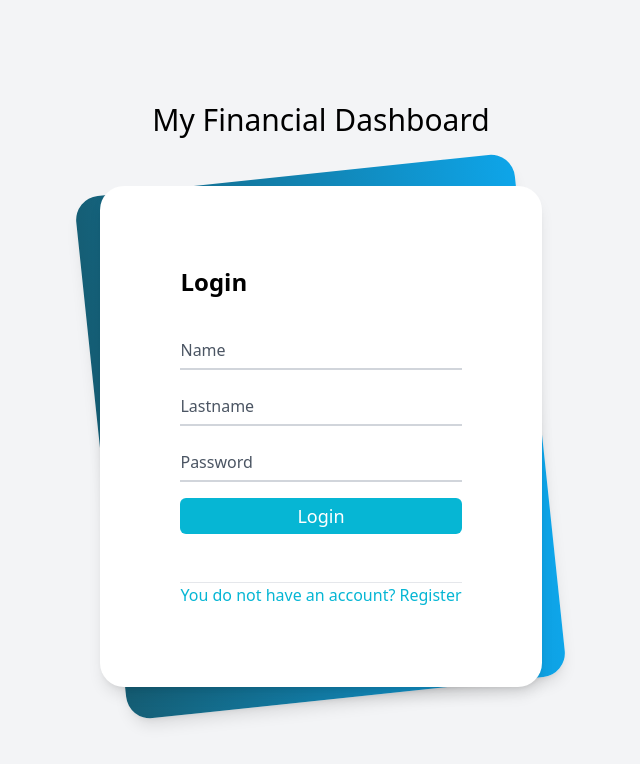
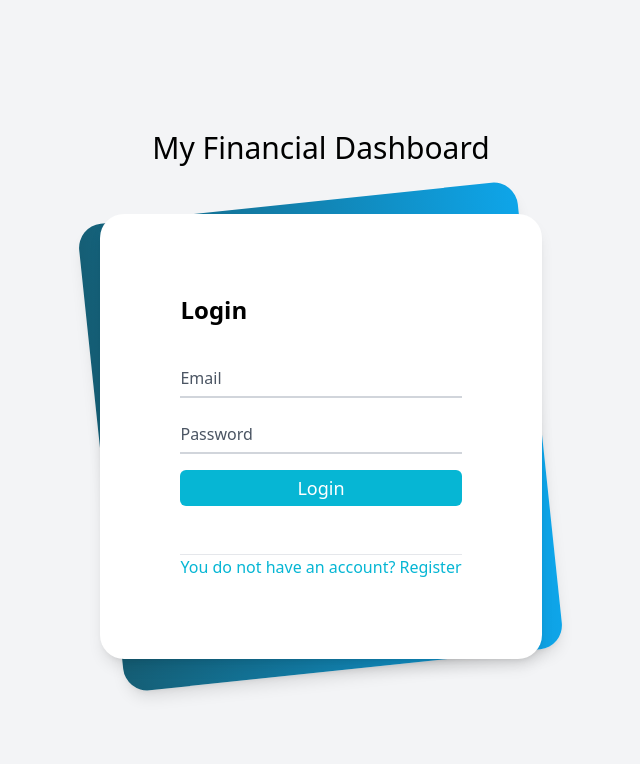
Before and after one commit to Animasso/Financial-Dashoard, a React (Vite) app: page / in a window 1280 px wide. Shown: the top 764 px of the page, without its empty margins (319-959 px from the left). Built offline with nearby package versions, Linux system fonts and the light colour scheme; a web font is replaced by a local one.

Commit message:
add: new logic in login and router dom

```diff
--- a/package.json
+++ b/package.json
@@ -19,6 +19,7 @@
     "react-icons": "^5.3.0",
     "react-modal": "^3.16.1",
     "react-router": "^7.0.2",
+    "react-router-dom": "^7.0.2",
     "react-simple-typewriter": "^5.0.1",
     "recharts": "^2.14.1"
   },
--- a/src/pages/Login.tsx
+++ b/src/pages/Login.tsx
@@ -1,44 +1,110 @@
 import { FormEvent, useState } from "react";
+import { useNavigate } from "react-router-dom";
 
 const Login = () => {
     const [isLogin, setIsLogin] = useState<boolean>(true);
+    const [email, setEmail] = useState<string>("");
+    const [password, setPassword] = useState<string>("");
+    const [name, setName] = useState<string>("");
+    const [lastname, setLastname] = useState<string>("");
+    const navigate = useNavigate()
 
     function handleSubmitLogin(event: FormEvent<HTMLFormElement>): void {
         event.preventDefault();
-        console.log("Formulaire de connexion soumis");
+        const loginData = { email, password };
+        console.log("Logging in with:", loginData);
+        if (email && password) {
+            navigate("/dashboard");
+        } else {
+            alert("you have to  fill all the fields");
+        }
     }
 
     function handleSubmitRegister(event: FormEvent<HTMLFormElement>): void {
         event.preventDefault();
-        console.log("Formulaire d'inscription soumis");
+        const registerData = { name, lastname, email, password };
+        console.log("Registering with:", registerData);
+        if (name && lastname && email && password) {
+            navigate("/dashboard");
+        } else {
+            alert("you have to  fill all the fields");
+        }
     }
 
     return (
         <div className="bg-gray-100">
-            <div className="min-h-screen  py-6 flex flex-col justify-center sm:py-12">
-                <h1 className=" text-center mb-9  text-3xl bg">My Financial Dashboard</h1>
-
+            <div className="min-h-screen py-6 flex flex-col justify-center sm:py-12">
+                <h1 className="text-center mb-9 text-3xl">My Financial Dashboard</h1>
                 <div className="relative py-3 sm:max-w-xl sm:mx-auto">
-                    <div
-                        className="absolute inset-0 bg-gradient-to-r from-cyan-800 to-sky-500 shadow-lg transform -skew-y-6 sm:skew-y-0 sm:-rotate-6 sm:rounded-3xl"
-                    ></div>
+                    <div className="absolute inset-0 bg-gradient-to-r from-cyan-800 to-sky-500 shadow-lg transform -skew-y-6 sm:skew-y-0 sm:-rotate-6 sm:rounded-3xl"></div>
                     <div className="relative px-4 py-10 bg-white shadow-lg sm:rounded-3xl sm:p-20">
                         <div className="max-w-md mx-auto">
-                            <div>
-                                <h2 className="text-2xl font-semibold">
-                                    {isLogin ? "Login" : "Register"}
-                                </h2>
-                            </div>
-
+                            <h2 className="text-2xl font-semibold">
+                                {isLogin ? "Login" : "Register"}
+                            </h2>
                             <div className="divide-y divide-gray-200">
-                                {/* Login */}
+                                {/* Login Form */}
                                 {isLogin && (
                                     <form onSubmit={handleSubmitLogin}>
                                         <div className="py-8 text-base leading-6 space-y-4 text-gray-700 sm:text-lg sm:leading-7">
                                             <div className="relative">
                                                 <input
                                                     autoComplete="off"
+                                                    id="email"
+                                                    value={email}
+                                                    onChange={(e) => setEmail(e.target.value)}
+                                                    name="email"
+                                                    type="email"
+                                                    className="peer placeholder-transparent h-10 w-full border-b-2 border-gray-300 text-gray-900 focus:outline-none focus:border-rose-600"
+                                                    placeholder="Email"
+                                                />
+                                                <label
+                                                    htmlFor="email"
+                                                    className="absolute left-0 -top-3.5 text-gray-600 text-sm peer-placeholder-shown:text-base peer-placeholder-shown:top-2 transition-all peer-focus:-top-3.5 peer-focus:text-sm"
+                                                >
+                                                    Email
+                                                </label>
+                                            </div>
+                                            <div className="relative">
+                                                <input
+                                                    autoComplete="off"
+                                                    id="password"
+                                                    value={password}
+                                                    onChange={(e) => setPassword(e.target.value)}
+                                                    name="password"
+                                                    type="password"
+                                                    className="peer placeholder-transparent h-10 w-full border-b-2 border-gray-300 text-gray-900 focus:outline-none focus:border-rose-600"
+                                                    placeholder="Password"
+                                                />
+                                                <label
+                                                    htmlFor="password"
+                                                    className="absolute left-0 -top-3.5 text-gray-600 text-sm peer-placeholder-shown:text-base peer-placeholder-shown:top-2 transition-all peer-focus:-top-3.5 peer-focus:text-sm"
+                                                >
+                                                    Password
+                                                </label>
+                                            </div>
+                                            <div className="relative">
+                                                <button
+                                                    type="submit"
+                                                    className="bg-cyan-500 text-white w-full rounded-md px-2 py-1 hover:bg-blue-300"
+                                                >
+                                                    Login
+                                                </button>
+                                            </div>
+                                        </div>
+                                    </form>
+                                )}
+
+                                {/* Register Form */}
+                                {!isLogin && (
+                                    <form onSubmit={handleSubmitRegister}>
+                                        <div className="py-8 text-base leading-6 space-y-4 text-gray-700 sm:text-lg sm:leading-7">
+                                            <div className="relative">
+                                                <input
+                                                    autoComplete="off"
                                                     id="name"
+                                                    value={name}
+                                                    onChange={(e) => setName(e.target.value)}
                                                     name="name"
                                                     type="text"
                                                     className="peer placeholder-transparent h-10 w-full border-b-2 border-gray-300 text-gray-900 focus:outline-none focus:border-rose-600"
@@ -46,7 +112,7 @@ const Login = () => {
                                                 />
                                                 <label
                                                     htmlFor="name"
-                                                    className="absolute left-0 -top-3.5 text-gray-600 text-sm peer-placeholder-shown:text-base peer-placeholder-shown:text-gray-440 peer-placeholder-shown:top-2 transition-all peer-focus:-top-3.5 peer-focus:text-gray-600 peer-focus:text-sm"
+                                                    className="absolute left-0 -top-3.5 text-gray-600 text-sm peer-placeholder-shown:text-base peer-placeholder-shown:top-2 transition-all peer-focus:-top-3.5 peer-focus:text-sm"
                                                 >
                                                     Name
                                                 </label>
@@ -55,6 +121,8 @@ const Login = () => {
                                                 <input
                                                     autoComplete="off"
                                                     id="lastname"
+                                                    value={lastname}
+                                                    onChange={(e) => setLastname(e.target.value)}
                                                     name="lastname"
                                                     type="text"
                                                     className="peer placeholder-transparent h-10 w-full border-b-2 border-gray-300 text-gray-900 focus:outline-none focus:border-rose-600"
@@ -62,68 +130,7 @@ const Login = () => {
                                                 />
                                                 <label
                                                     htmlFor="lastname"
-                                                    className="absolute left-0 -top-3.5 text-gray-600 text-sm peer-placeholder-shown:text-base peer-placeholder-shown:text-gray-440 peer-placeholder-shown:top-2 transition-all peer-focus:-top-3.5 peer-focus:text-gray-600 peer-focus:text-sm"
-                                                >
-                                                    Lastname
-                                                </label>
-                                            </div>
-                                            <div className="relative">
-                                                <input
-                                                    autoComplete="off"
-                                                    id="password"
-                                                    name="password"
-                                                    type="password"
-                                                    className="peer placeholder-transparent h-10 w-full border-b-2 border-gray-300 text-gray-900 focus:outline-none focus:border-rose-600"
-                                                    placeholder="Password"
-                                                />
-                                                <label
-                                                    htmlFor="password"
-                                                    className="absolute left-0 -top-3.5 text-gray-600 text-sm peer-placeholder-shown:text-base peer-placeholder-shown:text-gray-440 peer-placeholder-shown:top-2 transition-all peer-focus:-top-3.5 peer-focus:text-gray-600 peer-focus:text-sm"
-                                                >
-                                                    Password
-                                                </label>
-                                            </div>
-                                            <div className="relative">
-                                                <button className="bg-cyan-500 text-white w-full rounded-md px-2 py-1 hover:bg-blue-300">
-                                                    Login
-                                                </button>
-                                            </div>
-                                        </div>
-                                    </form>
-                                )}
-
-                                {/* Register */}
-                                {!isLogin && (
-                                    <form onSubmit={handleSubmitRegister}>
-                                        <div className="py-8 text-base leading-6 space-y-4 text-gray-700 sm:text-lg sm:leading-7">
-                                            <div className="relative">
-                                                <input
-                                                    autoComplete="off"
-                                                    id="name"
-                                                    name="name"
-                                                    type="text"
-                                                    className="peer placeholder-transparent h-10 w-full border-b-2 border-gray-300 text-gray-900 focus:outline-none focus:border-rose-600"
-                                                    placeholder="Name"
-                                                />
-                                                <label
-                                                    htmlFor="name"
-                                                    className="absolute left-0 -top-3.5 text-gray-600 text-sm peer-placeholder-shown:text-base peer-placeholder-shown:text-gray-440 peer-placeholder-shown:top-2 transition-all peer-focus:-top-3.5 peer-focus:text-gray-600 peer-focus:text-sm"
-                                                >
-                                                    Name
-                                                </label>
-                                            </div>
-                                            <div className="relative">
-                                                <input
-                                                    autoComplete="off"
-                                                    id="lastname"
-                                                    name="lastname"
-                                                    type="text"
-                                                    className="peer placeholder-transparent h-10 w-full border-b-2 border-gray-300 text-gray-900 focus:outline-none focus:border-rose-600"
-                                                    placeholder="Lastname"
-                                                />
-                                                <label
-                                                    htmlFor="lastname"
-                                                    className="absolute left-0 -top-3.5 text-gray-600 text-sm peer-placeholder-shown:text-base peer-placeholder-shown:text-gray-440 peer-placeholder-shown:top-2 transition-all peer-focus:-top-3.5 peer-focus:text-gray-600 peer-focus:text-sm"
+                                                    className="absolute left-0 -top-3.5 text-gray-600 text-sm peer-placeholder-shown:text-base peer-placeholder-shown:top-2 transition-all peer-focus:-top-3.5 peer-focus:text-sm"
                                                 >
                                                     Lastname
                                                 </label>
@@ -132,6 +139,8 @@ const Login = () => {
                                                 <input
                                                     autoComplete="off"
                                                     id="email"
+                                                    value={email}
+                                                    onChange={(e) => setEmail(e.target.value)}
                                                     name="email"
                                                     type="email"
                                                     className="peer placeholder-transparent h-10 w-full border-b-2 border-gray-300 text-gray-900 focus:outline-none focus:border-rose-600"
@@ -139,7 +148,7 @@ const Login = () => {
                                                 />
                                                 <label
                                                     htmlFor="email"
-                                                    className="absolute left-0 -top-3.5 text-gray-600 text-sm peer-placeholder-shown:text-base peer-placeholder-shown:text-gray-440 peer-placeholder-shown:top-2 transition-all peer-focus:-top-3.5 peer-focus:text-gray-600 peer-focus:text-sm"
+                                                    className="absolute left-0 -top-3.5 text-gray-600 text-sm peer-placeholder-shown:text-base peer-placeholder-shown:top-2 transition-all peer-focus:-top-3.5 peer-focus:text-sm"
                                                 >
                                                     Email
                                                 </label>
@@ -148,6 +157,8 @@ const Login = () => {
                                                 <input
                                                     autoComplete="off"
                                                     id="password"
+                                                    value={password}
+                                                    onChange={(e) => setPassword(e.target.value)}
                                                     name="password"
                                                     type="password"
                                                     className="peer placeholder-transparent h-10 w-full border-b-2 border-gray-300 text-gray-900 focus:outline-none focus:border-rose-600"
@@ -155,13 +166,16 @@ const Login = () => {
                                                 />
                                                 <label
                                                     htmlFor="password"
-                                                    className="absolute left-0 -top-3.5 text-gray-600 text-sm peer-placeholder-shown:text-base peer-placeholder-shown:text-gray-440 peer-placeholder-shown:top-2 transition-all peer-focus:-top-3.5 peer-focus:text-gray-600 peer-focus:text-sm"
+                                                    className="absolute left-0 -top-3.5 text-gray-600 text-sm peer-placeholder-shown:text-base peer-placeholder-shown:top-2 transition-all peer-focus:-top-3.5 peer-focus:text-sm"
                                                 >
                                                     Password
                                                 </label>
                                             </div>
                                             <div className="relative">
-                                                <button className="bg-cyan-500 text-white w-full rounded-md px-2 py-1 hover:bg-blue-300">
+                                                <button
+                                                    type="submit"
+                                                    className="bg-cyan-500 text-white w-full rounded-md px-2 py-1 hover:bg-blue-300"
+                                                >
                                                     Register
                                                 </button>
                                             </div>
@@ -169,6 +183,7 @@ const Login = () => {
                                     </form>
                                 )}
 
+                                {/* Switch Forms */}
                                 <div className="relative mt-4">
                                     <button
                                         onClick={() => setIsLogin(!isLogin)}
@@ -176,7 +191,7 @@ const Login = () => {
                                     >
                                         {isLogin
                                             ? "You do not have an account? Register"
-                                            : "Already have an account?Log in"}
+                                            : "Already have an account? Log in"}
                                     </button>
                                 </div>
                             </div>
@@ -185,7 +200,6 @@ const Login = () => {
                 </div>
             </div>
         </div>
-
     );
 };
 
```
Also changed, not shown: 1 other file (tests, documents, lock files or other folders).
